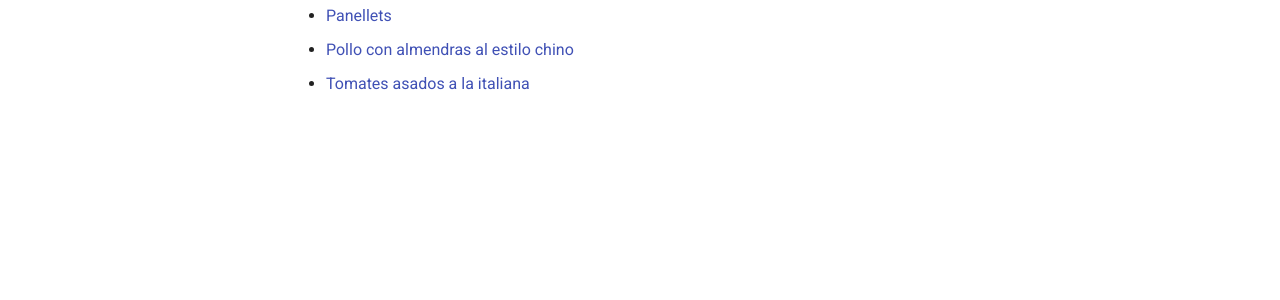
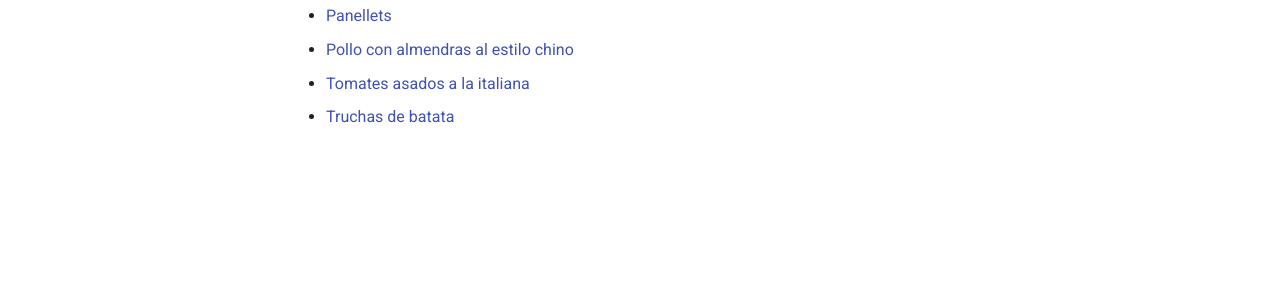
Before and after one commit to euribates/recetas, an MkDocs documentation site: the page built from docs/index.md, in a window 1280 px wide. Shown: the part 328-628 px from the top of the page. Built offline with MkDocs 1.6.1 and Material for MkDocs 9.7.7, drawn with Linux system fonts in a browser that asks for light colours.

Commit message:
Añade receta truchas de batata

```diff
--- a/docs/index.md
+++ b/docs/index.md
@@ -8,3 +8,4 @@
 - [Panellets](panellets.md)
 - [Pollo con almendras al estilo chino](pollo-con-almendras-al-estilo-chino.md)
 - [Tomates asados a la italiana](tomates-asados-a-la-italiana.md)
+- [Truchas de batata](truchas-de-batata.md)
```
